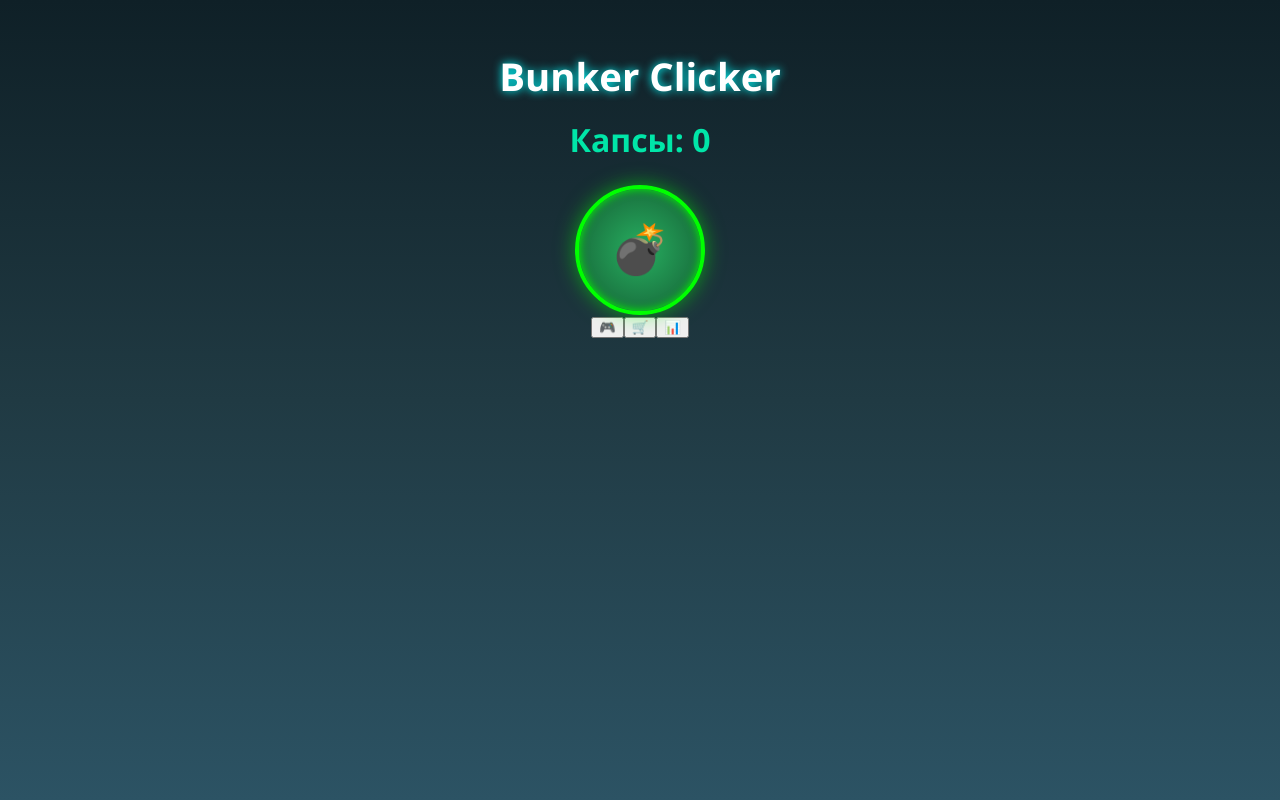
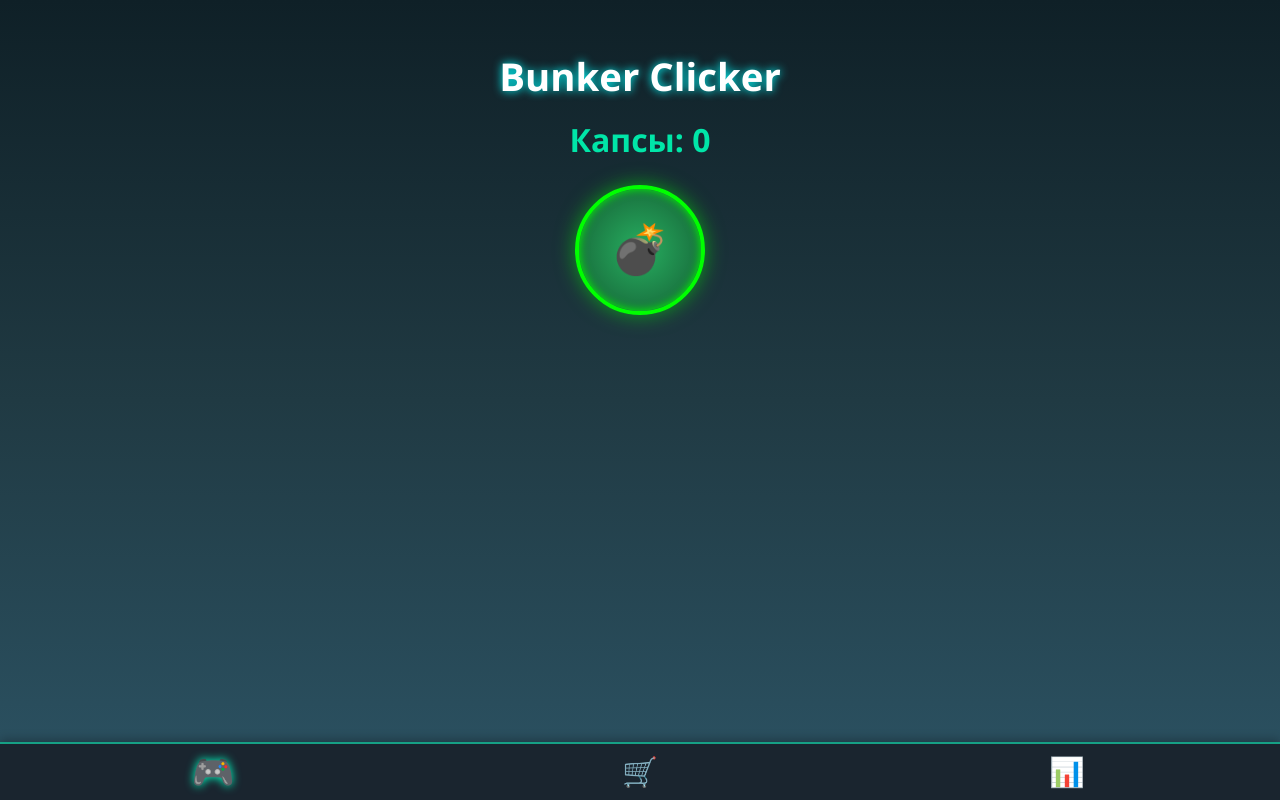
Before and after one commit to crymory/bunker-clickers, a React (Create React App) app: page / in a window 1280 px wide. Built offline with nearby package versions, Linux system fonts and the light colour scheme.

Commit message:
Update App.css

```diff
--- a/src/App.css
+++ b/src/App.css
@@ -1,3 +1,4 @@
+/* Общий фон и текст */
 body {
   margin: 0;
   padding: 0;
@@ -7,42 +8,22 @@ body {
   min-height: 100vh;
 }
 
+/* Основной контейнер */
 .app {
   max-width: 500px;
   margin: auto;
-  padding: 1.5rem;
+  padding: 1.5rem 1rem 4rem; /* доп. отступ снизу для нижней панели */
   text-align: center;
 }
 
+/* Заголовок */
 .title {
   font-size: 2.4rem;
   margin-bottom: 1rem;
   text-shadow: 0 0 10px #0ff;
 }
 
-.tabs {
-  display: flex;
-  justify-content: center;
-  margin-bottom: 2rem;
-  gap: 1rem;
-}
-
-.tab {
-  background: #2c3e50;
-  color: #fff;
-  border: none;
-  padding: 10px 18px;
-  border-radius: 12px;
-  font-weight: 600;
-  cursor: pointer;
-  transition: background 0.2s ease-in-out;
-}
-
-.tab.active {
-  background: #16a085;
-  box-shadow: 0 0 12px #16a085aa;
-}
-
+/* Счётчик */
 .counter {
   font-size: 2rem;
   margin-bottom: 1.5rem;
@@ -50,6 +31,7 @@ body {
   font-weight: bold;
 }
 
+/* Кнопка-кликер */
 .click-button {
   width: 130px;
   height: 130px;
@@ -75,6 +57,7 @@ body {
   transform: translate(-50%, -50%);
 }
 
+/* Магазин */
 .shop {
   display: flex;
   flex-direction: column;
@@ -103,6 +86,7 @@ body {
   background: #1f618d;
 }
 
+/* Статистика */
 .stats {
   font-size: 1.1rem;
   margin-top: 2rem;
@@ -110,3 +94,33 @@ body {
   line-height: 1.8;
   padding: 0 1rem;
 }
+
+/* Нижняя панель вкладок */
+.bottom-tabs {
+  position: fixed;
+  bottom: 0;
+  left: 0;
+  width: 100%;
+  background: #1a252f;
+  display: flex;
+  justify-content: space-around;
+  padding: 10px 0;
+  border-top: 2px solid #16a085;
+  box-shadow: 0 -2px 10px rgba(0, 0, 0, 0.3);
+  z-index: 100;
+}
+
+.bottom-tab {
+  background: none;
+  border: none;
+  font-size: 1.8rem;
+  color: #aaa;
+  cursor: pointer;
+  transition: color 0.2s ease, transform 0.2s ease;
+}
+
+.bottom-tab.active {
+  color: #00ffc3;
+  text-shadow: 0 0 8px #00ffc3;
+  transform: scale(1.2);
+}
```
